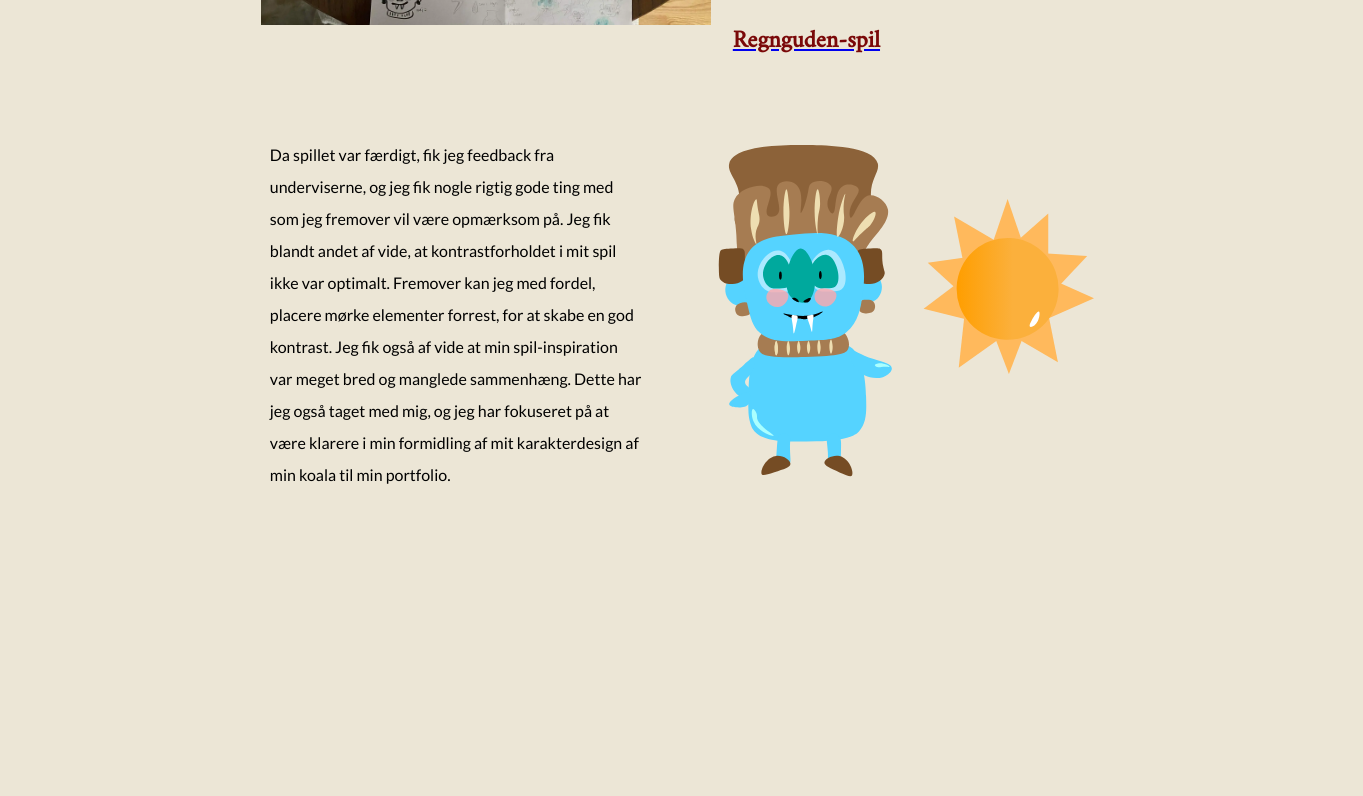
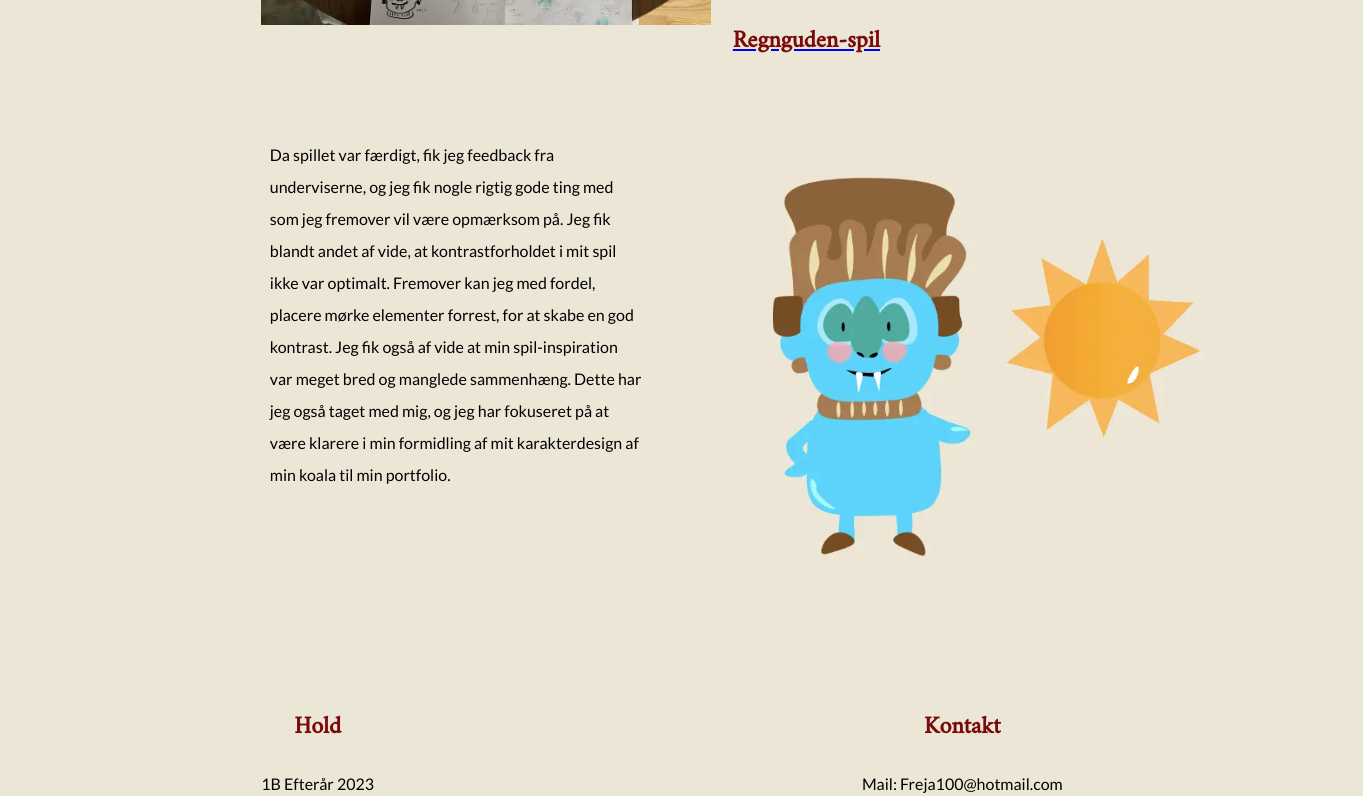
Before and after one commit to frha0003/Portfolio, a plain HTML site: page 04_animation.html in a window 1280 px wide. Shown: the part 1281-2077 px from the top of the page, 1363 px wide, since content can reach past the window. Drawn offline with Linux system fonts and the light colour scheme; a web font is replaced by a local one.

Commit message:
småting

```diff
--- a/04_animation.html
+++ b/04_animation.html
@@ -93,12 +93,10 @@
 
 
             </div>
-            <div class="tlaloc">
-                <img class="svg" src="assets/Tlaloc.svg" alt="tlaloc" width="550">
+            <div class="tlaloc_ogsol">
+                <img src="img/sol_tlaloc.webp" alt="tlaloc" width="550">
             </div>
-            <div class="sol">
-                <img class="svg" src="assets/sol.svg" alt="sol" width="200">
-            </div>
+
 
 
         </div>
--- a/mobil.css
+++ b/mobil.css
@@ -76,7 +76,6 @@
 
   .animation_grid,
   .forside_04,
-  .tlaloc,
   .animation_tekst2 {
     display: block;
     margin-left: 6%;
@@ -148,7 +147,6 @@
   }
 
   .animation_grid,
-  .tlaloc,
   .animation_tekst2 {
     display: block;
     margin-left: 6%;
--- a/style.css
+++ b/style.css
@@ -108,7 +108,7 @@ p {
   background-image: url(assets/ramme.svg);
   background-repeat: no-repeat;
   background-position: 7.5%;
-  background-size: 48.5%;
+  background-size: 47%;
 }
 
 .cv_grid {
@@ -295,18 +295,6 @@ li {
   font-family: "Lato", sans-serif;
 }
 
-.tlaloc {
-  position: relative;
-  top: -12%;
-  left: -15%;
-}
-
-.sol {
-  position: relative;
-  top: -230%;
-  left: 145%;
-}
-
 /*****INDHOLD****/
 
 .indhold {
```
Also changed, not shown: assets/Tlaloc.svg (deleted), assets/sol.svg (deleted), img/sol_tlaloc.webp (added).
